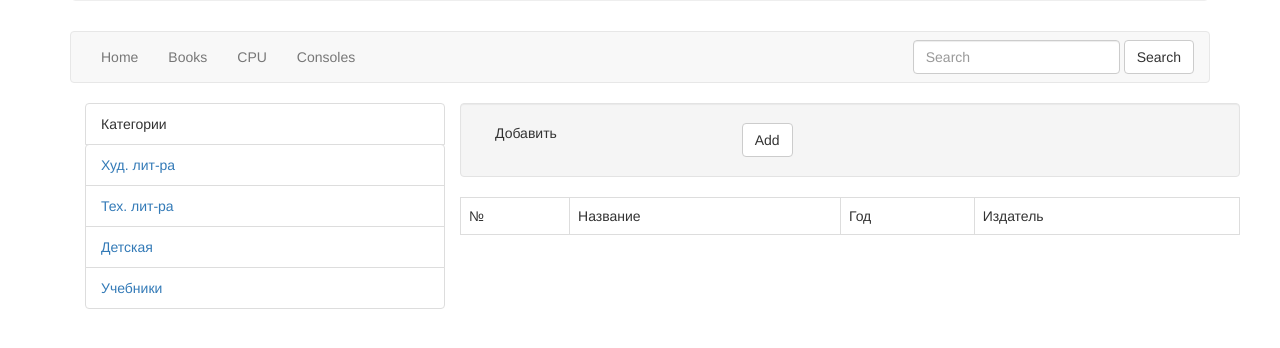
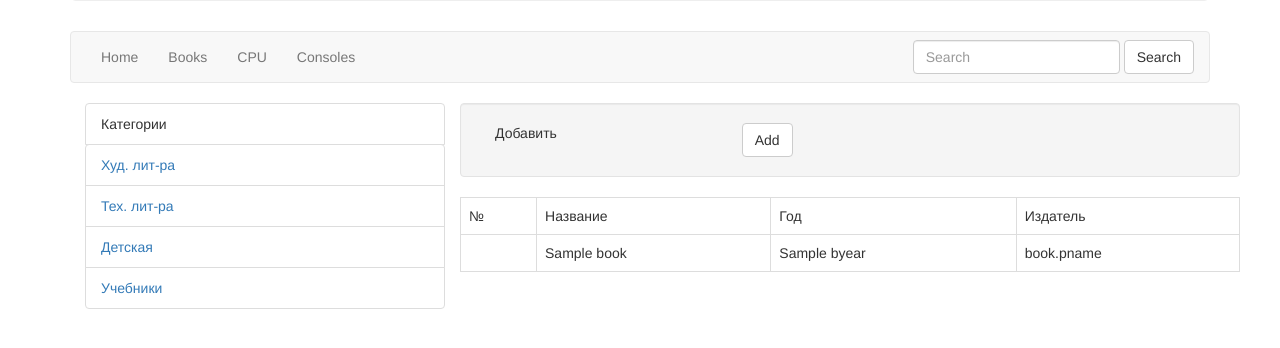
Before and after one commit to amradk/manulcollections, a Flask app: page /books in a window 1280 px wide. Shown: the part 194-542 px from the top of the page. Run offline with Flask 2, Linux system fonts and the light colour scheme; a database or web service that is not in the repository returns one stand-in record (values such as "Sample title"); some libraries are stand-ins or nearby versions.

Commit message:
Добавил отображение выборки из базы

```diff
--- a/mylibrary/mylibrary.py
+++ b/mylibrary/mylibrary.py
@@ -11,7 +11,8 @@ app = Flask(__name__, template_folder='template') # create the application insta
 app.config['SECRET_KEY']='HNdou238cxa03bHGAr'
 
 mng_conn = pymongo.MongoClient(host=settings.db['host'], port=settings.db['port'])
-db = mng_conn.client[settings.db['database']]
+db = mng_conn[settings.db['database']]
+coll = db['books']
 
 @app.route('/')
 def index_path():
@@ -19,8 +20,10 @@ def index_path():
 
 @app.route('/books')
 def books_path():
-        books = db.collection.find({"bname":1, "byear":1, "pname":1})
-        return render_template('books.html')
+        books = list(coll.find({},{"bname":1, "byear":1, "pname":1}))
+        for book in books:
+            print(book)
+        return render_template('books.html',list=books)
 
 @app.route('/add_book', methods=['GET', 'POST'])
 def add_books_path():
@@ -42,6 +45,6 @@ def add_books_path():
             book['compositions'].append({'aname':f[cur_cmp + '.aname'], \
                 'cname':f[cur_cmp + '.cname'], 'ctranslator':f[cur_cmp + '.ctranslator'], \
                  'cgenre':f[cur_cmp + '.cgenre']})
-        db.insert_one(book)
+        coll.insert_one(book)
 
     return render_template('add_book.html')
--- a/mylibrary/settings.py
+++ b/mylibrary/settings.py
@@ -4,6 +4,7 @@ db = {
         'host':'localhost',
         'port':27017,
         'database':'bookshelf',
+        'collection':'books',
         'username':'',
         'password':''
 }
--- a/mylibrary/template/books.html
+++ b/mylibrary/template/books.html
@@ -33,12 +33,12 @@
                   <td>Год</td>
                   <td>Издатель</td>
                 </tr>
-                {% for book in books %}
+                {% for book in list %}
                 <tr>
                   <td></td>
-                  <td>{{ book['bname']}}</td>
-                  <td>book['byear']</td>
-                  <td>book['pname']</td>
+                  <td>{{book.bname}}</td>
+                  <td>{{book['byear']}}</td>
+                  <td>book.pname</td>
                 </tr>
                 {% endfor %}
 
```
Also changed, not shown: 2 other files.
